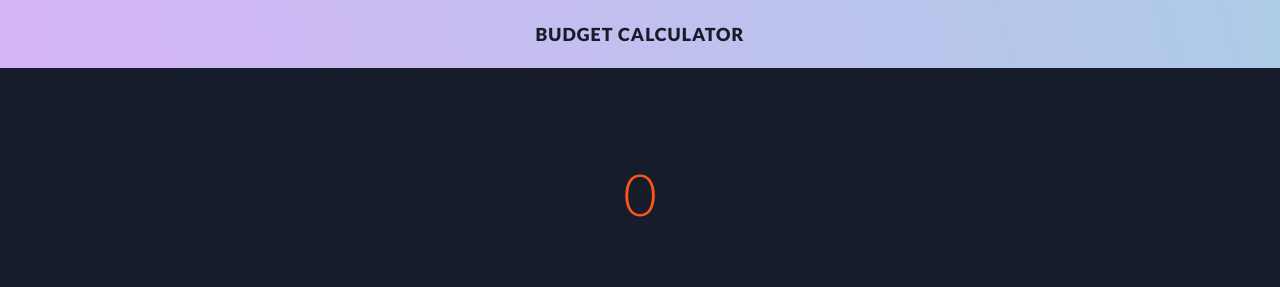
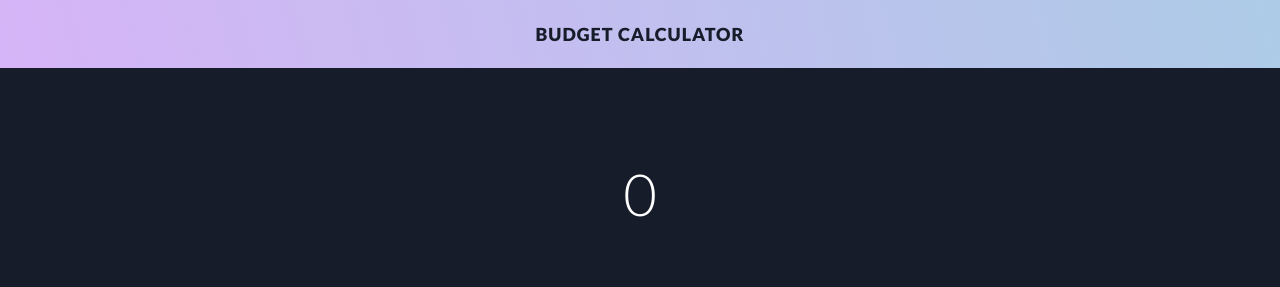
Before and after one commit to IrakliGiorgadze/BudgetCalc-Ang, an Angular app: page / in a window 1280 px wide. Shown: the top 287 px of the page. Built offline with nearby package versions, Linux system fonts and the light colour scheme.

Commit message:
update total amount

```diff
--- a/src/app/budget-item-list/budget-item-list.component.ts
+++ b/src/app/budget-item-list/budget-item-list.component.ts
@@ -9,10 +9,12 @@ import { EditItemModelComponent } from '../edit-item-model/edit-item-model.compo
   templateUrl: './budget-item-list.component.html',
   styleUrls: ['./budget-item-list.component.scss']
 })
+
 export class BudgetItemListComponent implements OnInit {
 
   @Input() budgetItems: BudgetItem[];
   @Output() delete: EventEmitter<BudgetItem> = new EventEmitter<BudgetItem>();
+  @Output() update: EventEmitter<UpdateEvent> = new EventEmitter<UpdateEvent>();
 
   constructor(public dialog: MatDialog) { }
 
@@ -31,9 +33,17 @@ export class BudgetItemListComponent implements OnInit {
 
     dialogRef.afterClosed().subscribe(result => {
       if (result) {
-        this.budgetItems[this.budgetItems.indexOf(item)] = result;
+        this.update.emit({
+          old: item,
+          new: result
+        });
       }
     });
   }
 
 }
+
+export interface UpdateEvent {
+  old: BudgetItem;
+  new: BudgetItem;
+}
--- a/src/app/main-page/main-page.component.html
+++ b/src/app/main-page/main-page.component.html
@@ -3,7 +3,9 @@
 </div>
 
 <section class="total-budget-section">
-  <h2 class="red">{{ totalBudget }}</h2>
+  <h2 [ngClass]="{ red: totalBudget < 0, green: totalBudget > 0 }">
+    {{ totalBudget }}
+  </h2>
 </section>
 
 <section class="add-item-section">
@@ -20,4 +22,5 @@
 <app-budget-item-list
   [budgetItems]="budgetItems"
   (delete)="deleteItem($event)"
+  (update)="updateItem($event)"
 ></app-budget-item-list>
--- a/src/app/main-page/main-page.component.ts
+++ b/src/app/main-page/main-page.component.ts
@@ -1,5 +1,7 @@
 import { Component, OnInit } from '@angular/core';
+
 import { BudgetItem } from 'src/shared/models/budget-item.models';
+import { UpdateEvent } from '../budget-item-list/budget-item-list.component';
 
 @Component({
   selector: 'app-main-page',
@@ -27,4 +29,10 @@ export class MainPageComponent implements OnInit {
     this.totalBudget -= item.amount;
   }
 
+  updateItem(updateEvent: UpdateEvent) {
+    this.budgetItems[this.budgetItems.indexOf(updateEvent.old)] = updateEvent.new;
+    this.totalBudget -= updateEvent.old.amount;
+    this.totalBudget += updateEvent.new.amount;
+  }
+
 }
```
